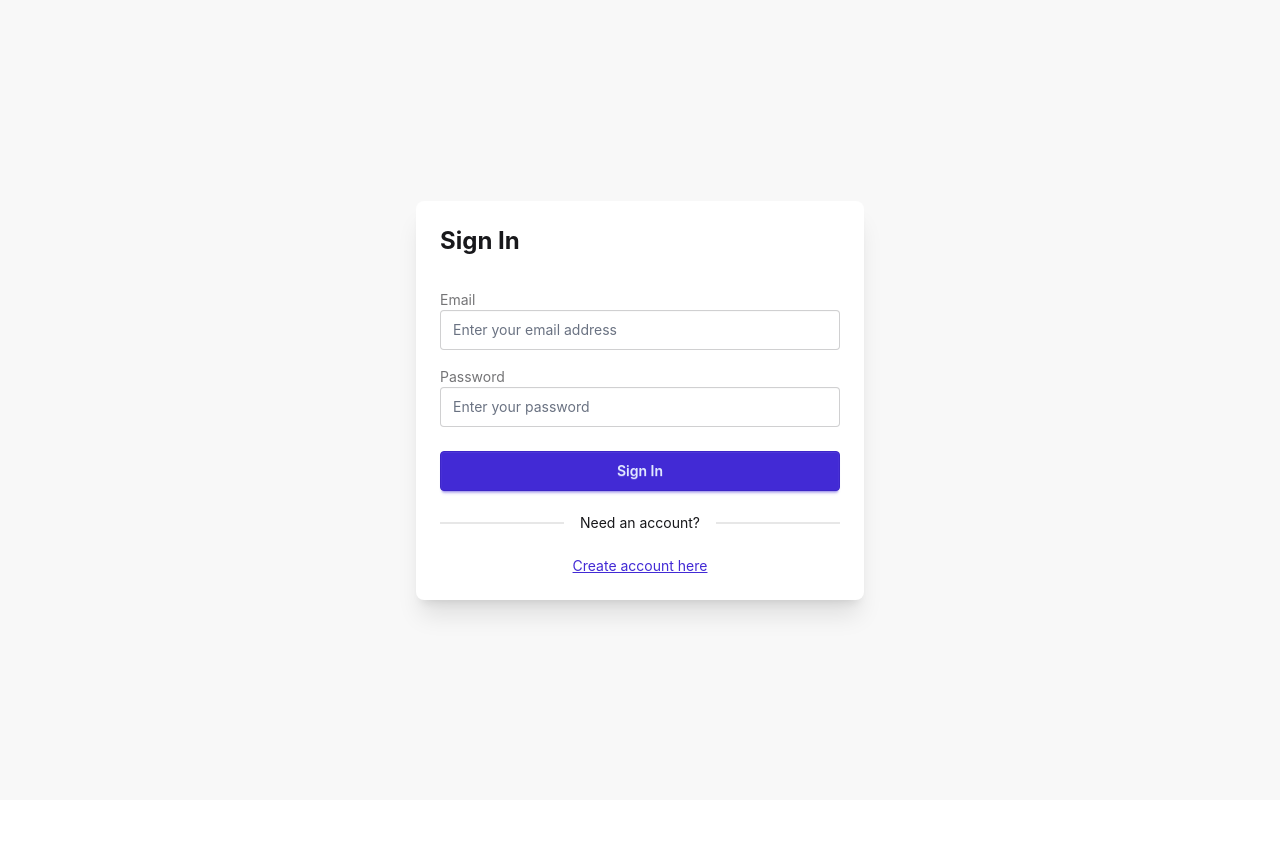
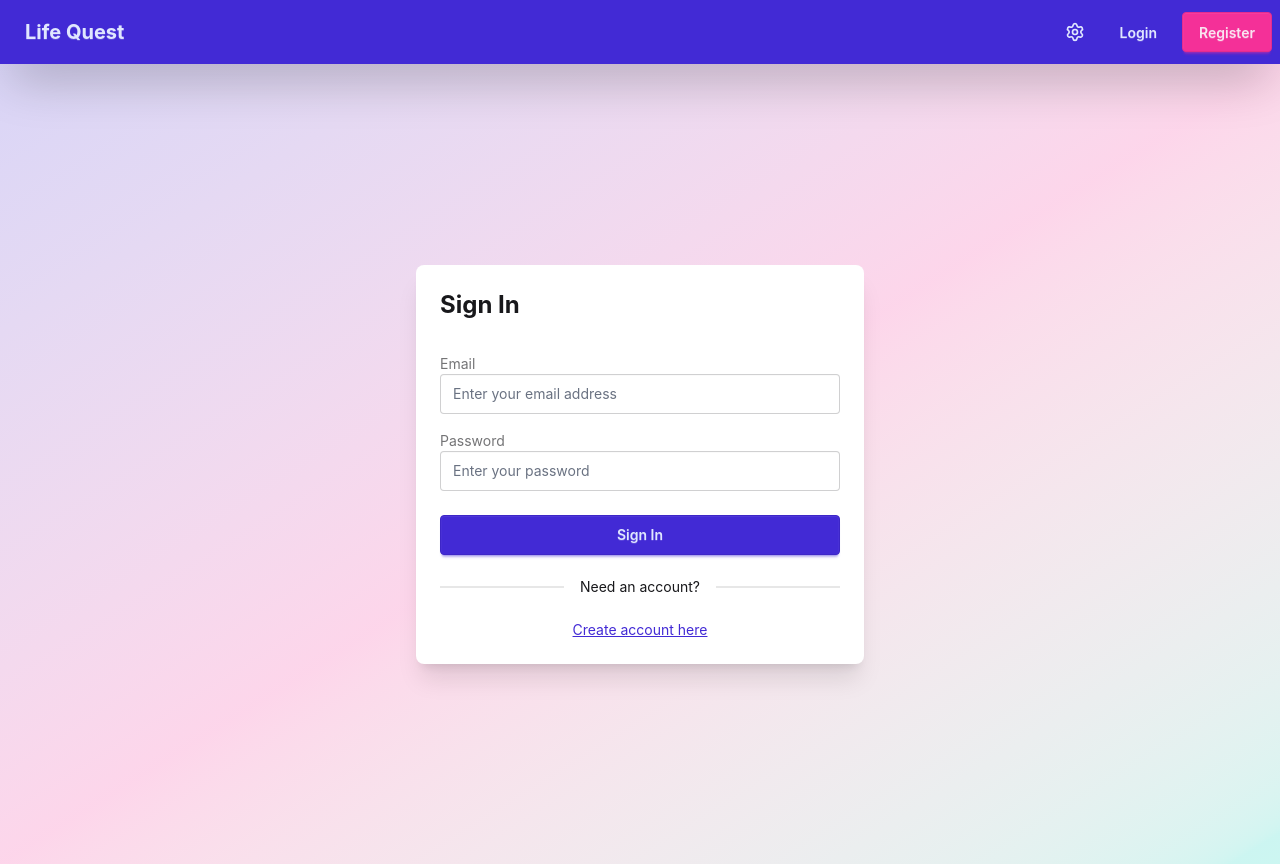
Before and after one commit to robert-crandall/journal-app, a SvelteKit app: page /login in a window 1280 px wide. Before the commit the page ends 800 px from the top, so only its background shows below. Built offline with nearby package versions, Linux system fonts and the light colour scheme; no server answers.

Commit message:
Style changes

```diff
--- a/src/routes/+layout.svelte
+++ b/src/routes/+layout.svelte
@@ -3,6 +3,7 @@
   import { beforeNavigate } from '$app/navigation';
   import { updated } from '$app/state';
   import Navigation from '$lib/components/Navigation.svelte';
+  import ThemeSelector from '$lib/components/ThemeSelector.svelte';
   import type { LayoutData } from './$types.js';
 
   let { children, data }: { children: import('svelte').Snippet; data: LayoutData } = $props();
@@ -29,6 +30,18 @@
 
 {#if data?.user}
   <Navigation user={data.user} />
+{:else}
+  <!-- Public Navigation for unauthenticated users -->
+  <div class="navbar bg-primary text-primary-content shadow-lg">
+    <div class="navbar-start">
+      <a href="/" class="btn btn-ghost text-xl font-bold text-primary-content hover:bg-primary-content/10">Life Quest</a>
+    </div>
+    <div class="navbar-end gap-2">
+      <ThemeSelector />
+      <a href="/login" class="btn btn-ghost text-primary-content hover:bg-primary-content/10">Login</a>
+      <a href="/register" class="btn btn-secondary">Register</a>
+    </div>
+  </div>
 {/if}
 
 {@render children()}
--- a/src/routes/login/+page.svelte
+++ b/src/routes/login/+page.svelte
@@ -9,7 +9,7 @@
   <title>Login - Journal App</title>
 </svelte:head>
 
-<div class="bg-base-200 flex min-h-screen items-center justify-center p-4">
+<div class="min-h-screen bg-gradient-to-br from-primary/20 via-secondary/20 to-accent/20 flex items-center justify-center p-4">
   <div class="card bg-base-100 w-full max-w-md shadow-xl">
     <div class="card-body">
       <h1 class="card-title mb-6 text-center text-2xl font-bold">Sign In</h1>
--- a/src/routes/register/+page.svelte
+++ b/src/routes/register/+page.svelte
@@ -9,7 +9,7 @@
   <title>Register - Journal App</title>
 </svelte:head>
 
-<div class="bg-base-200 flex min-h-screen items-center justify-center p-4">
+<div class="min-h-screen bg-gradient-to-br from-primary/20 via-secondary/20 to-accent/20 flex items-center justify-center p-4">
   <div class="card bg-base-100 w-full max-w-md shadow-xl">
     <div class="card-body">
       <h1 class="card-title mb-6 text-center text-2xl font-bold">Create Account</h1>
```
